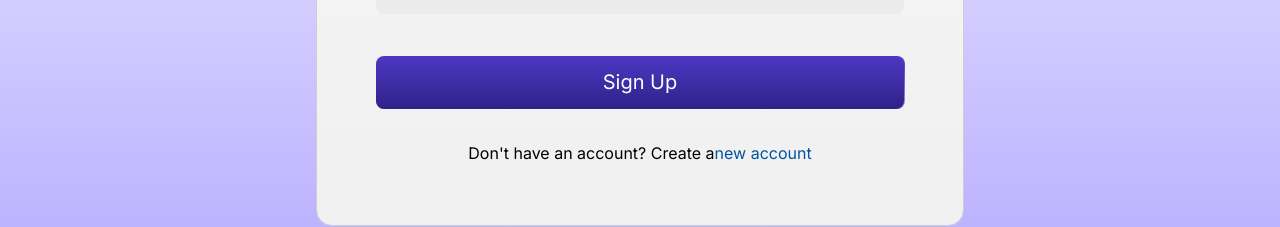
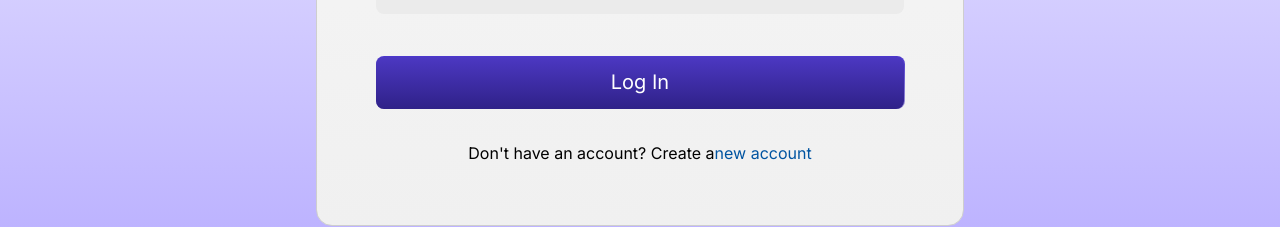
Before and after one commit to Dikshantw/Crework-Assignment, a Next.js app: page / in a window 1280 px wide. Shown: the part 432-659 px from the top of the page. Built offline with nearby package versions, Linux system fonts and the light colour scheme.

Commit message:
changed button text

```diff
--- a/components/LogIn.tsx
+++ b/components/LogIn.tsx
@@ -65,7 +65,7 @@ const LogIn = () => {
           <div className="w-fit rounded-lg mx-auto p-[0.5px] bg-gradient-to-b from-[#4b36cc] to-[#9c93d4]">
             <button className="w-[528px] h-[52px] bg-gradient-to-b from-[#4c38c2] to-[#2f2188] text-white p-2 rounded-lg gap-2 ">
               <span className="text-white font-normal text-xl leading-[24.2px]">
-                Sign Up
+                Log In
               </span>
             </button>
           </div>
```
